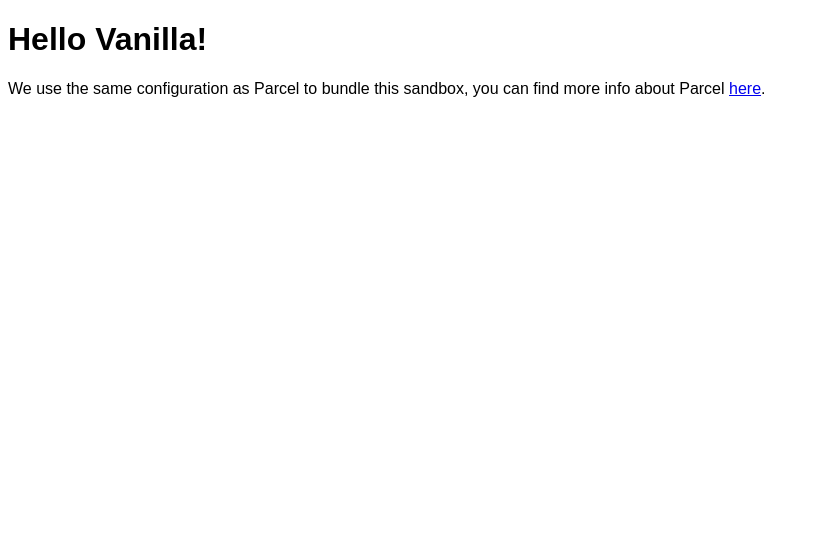
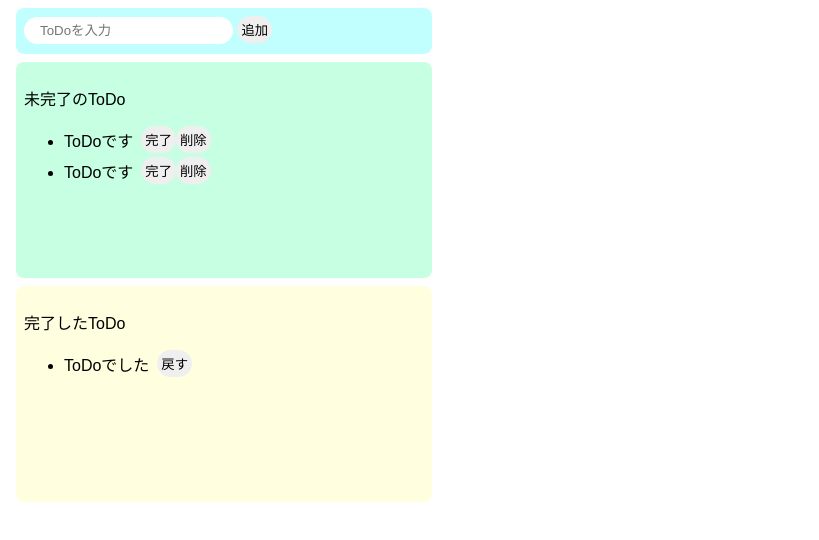
Before and after one commit to tomokazu-watanabe-sti/vanilla-js-todo-app, a website built with Parcel: page src/index.html in a window 1280 px wide. Shown: the whole page, without its empty margins (0-819 px from the left). Built offline with nearby package versions, Linux system fonts and the light colour scheme.

Commit message:
Update 4 files

```diff
--- a/src/index.html
+++ b/src/index.html
@@ -1,13 +1,39 @@
 <!DOCTYPE html>
 <html>
   <head>
-    <title>Parcel Sandbox</title>
+    <title>ToDo(JS)</title>
     <meta charset="UTF-8" />
   </head>
 
   <body>
-    <div id="app"></div>
-
+    <div class="input-area">
+        <input placeholder="ToDoを入力" />
+        <button>追加</button>
+    </div>
+    <div class="incomplete-area">
+      <p class="title">未完了のToDo</p>
+      <ul>
+        <div class="list-row">
+          <li>ToDoです</li>
+          <button>完了</button>
+          <button>削除</button>
+        </div>
+        <div class="list-row">
+          <li>ToDoです</li>
+          <button>完了</button>
+          <button>削除</button>
+        </div>
+      </ul>
+    </div>
+    <div class="complete-area">
+      <p class="title">完了したToDo</p>
+      <ul>
+        <div class="list-row">
+          <li>ToDoでした</li>
+          <button>戻す</button>
+        </div>
+      </ul>
+    </div>
     <script src="./index.mjs" type="module"></script>
   </body>
 </html>
--- a/src/index.mjs
+++ b/src/index.mjs
@@ -1,10 +1 @@
 import "./styles.css";
-
-document.getElementById("app").innerHTML = `
-<h1>Hello Vanilla!</h1>
-<div>
-  We use the same configuration as Parcel to bundle this sandbox, you can find more
-  info about Parcel
-  <a href="https://parceljs.org" target="_blank" rel="noopener noreferrer">here</a>.
-</div>
-`;
--- a/src/styles.css
+++ b/src/styles.css
@@ -1,3 +1,66 @@
 body {
   font-family: sans-serif;
 }
+
+input {
+  border-radius: 16px;
+  border: none;
+  padding: 6px 16px;
+  outline: none;
+}
+
+button {
+  border-radius: 16px;
+  border: none;
+  padding: 4px;
+}
+
+button:hover {
+  background-color: #ff7fff;
+  color: #fff;
+  cursor: pointer;
+}
+
+li {
+  margin-right: 8px;
+}
+
+.input-area {
+  background-color: #c1ffff;
+  width: 400px;
+  height: 30px;
+  padding: 8px;
+  margin: 8px;
+  border-radius: 8px;
+}
+
+.incomplete-area {
+  background-color: #c6ffe2;
+  width: 400px;
+  min-height: 200px;
+  padding: 8px;
+  margin: 8px;
+  border-radius: 8px;
+}
+
+.complete-area {
+  background-color: #ffffe0;
+  width: 400px;
+  min-height: 200px;
+  padding: 8px;
+  margin: 8px;
+  border-radius: 8px;
+}
+
+.tilte {
+  text-align: center;
+  margin-top: 0;
+  font-weight: bold;
+  color: #666;
+}
+
+.list-row {
+  display: flex;
+  align-items: center;
+  padding-bottom: 4px;
+}
```
Also changed, not shown: 1 other file.
